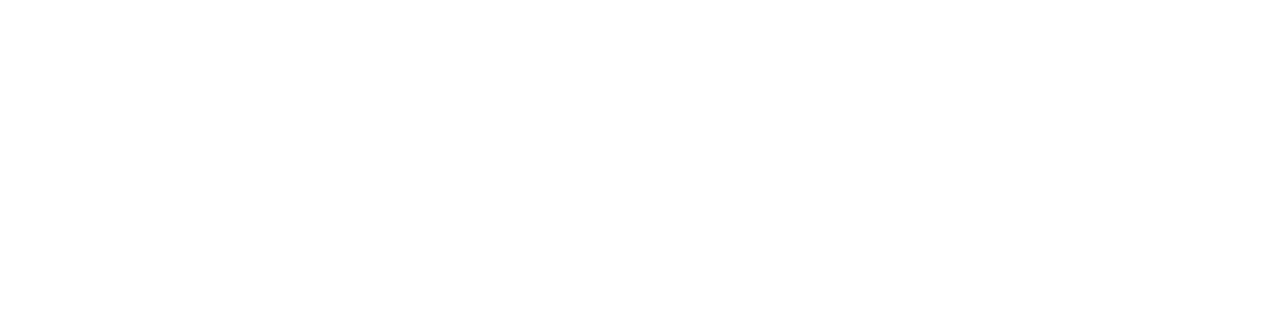
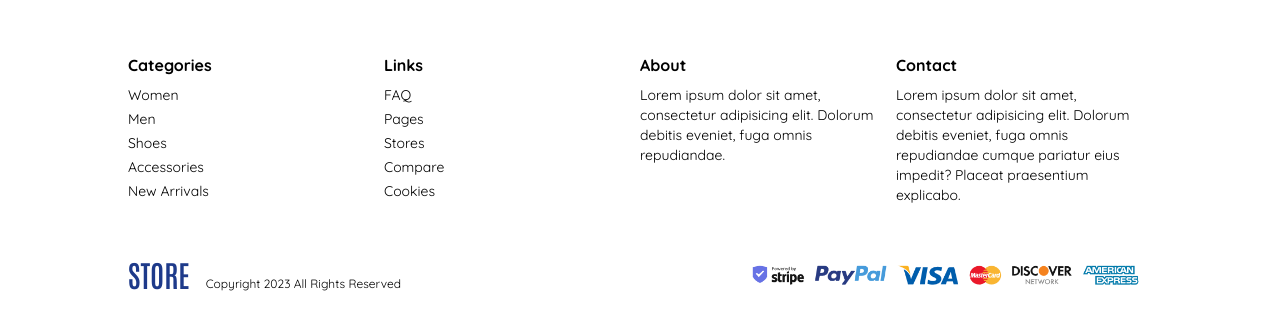
Before and after one commit to SachinShelke7/react-redux-ecom, a React (Create React App) app: page /product/1 in a window 1280 px wide. Shown: the part 461-790 px from the top of the page. Built offline with nearby package versions, Linux system fonts and the light colour scheme; no server answers.

Commit message:
comments_remove

```diff
--- a/src/components/Layout.jsx
+++ b/src/components/Layout.jsx
@@ -8,7 +8,7 @@
       <div className="flex-1">
         <Outlet />
       </div>
-      {/* <Footer /> */}
+      <Footer />
     </div>
   );
 };
--- a/src/pages/Home/Home.jsx
+++ b/src/pages/Home/Home.jsx
@@ -7,11 +7,11 @@
 const Home = () => {
   return (
     <>
-      {/* <Slider /> */}
+      <Slider />
       <FeaturedProducts type="featured" />
-      {/* <Categories /> */}
+      <Categories />
       <FeaturedProducts type="trending" />
-      {/* <Contact /> */}
+      <Contact />
     </>
   );
 };
```
